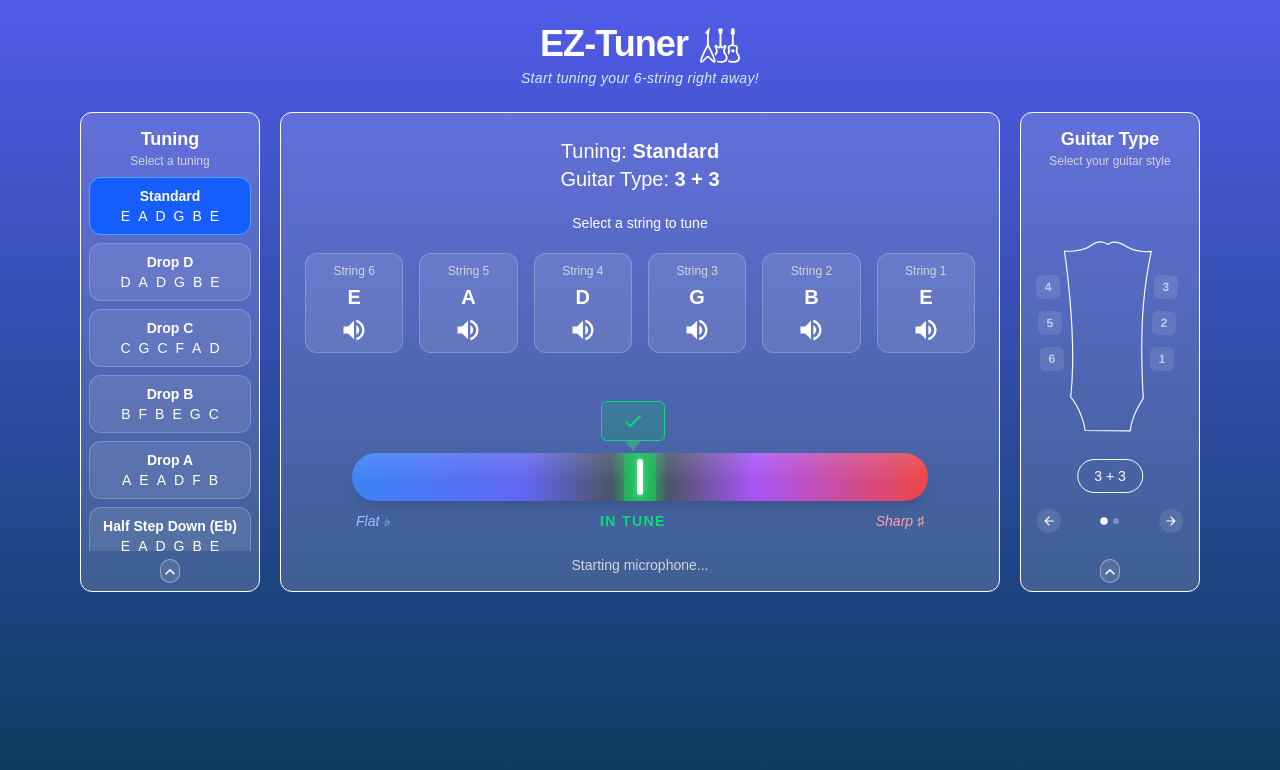
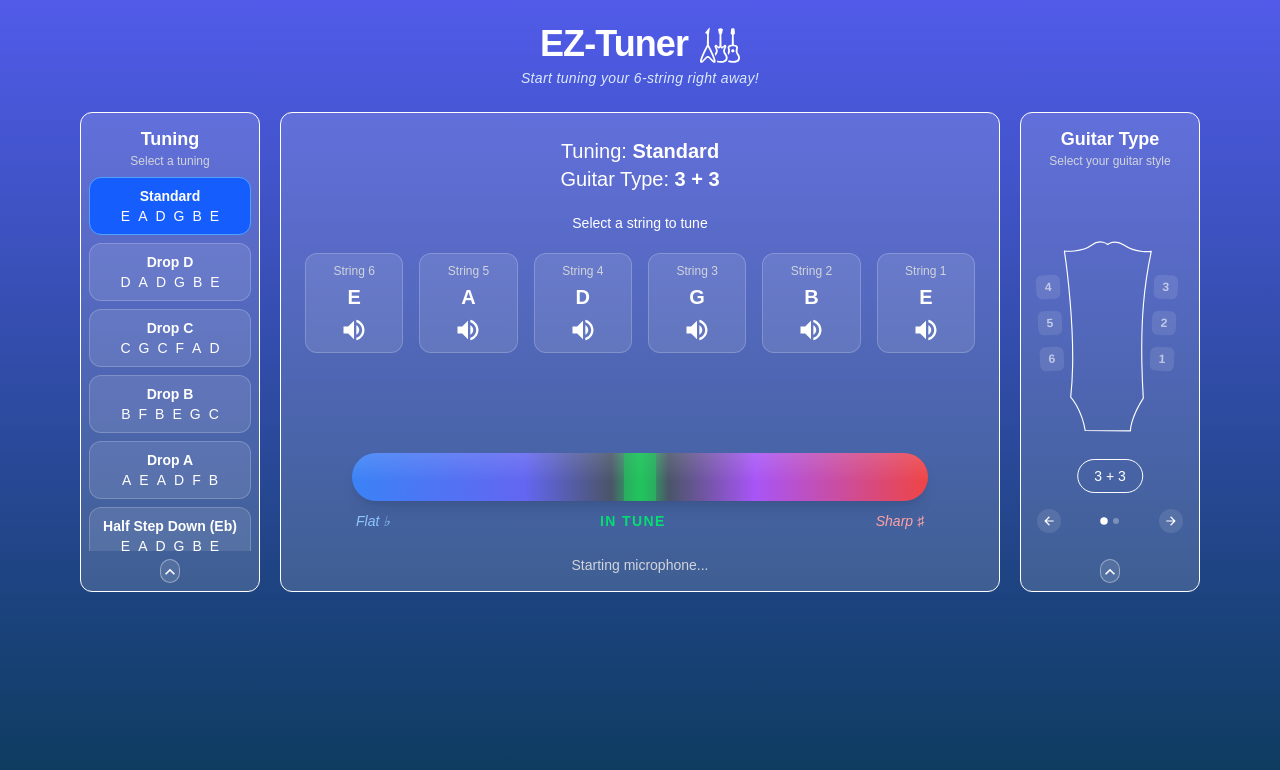
Before and after one commit to connorklee0/ez-tuner, a Next.js app: page / in a window 1280 px wide. Shown: the top 770 px of the page. Built offline with nearby package versions, Linux system fonts and the light colour scheme; no server answers.

Commit message:
show indicator and needle only if pick up frequency

```diff
--- a/components/Tuner Display/Tuner/TunerBar.jsx
+++ b/components/Tuner Display/Tuner/TunerBar.jsx
@@ -8,18 +8,20 @@ const TunerBar = ({ frequency, targetFrequency, permissionError = true }) => {
   const clampedDiff = Math.max(-30, Math.min(30, diff));
   const needlePercent = ((clampedDiff + 30) / 60) * 100;
 
+  console.log(frequency);
+
   return (
     <div className="flex flex-col items-center justify-center p-6 w-full">
       <div className="relative w-full max-w-xl">
         {/* TunerIndicator — floats above needle */}
-        <div
-          className="absolute -top-14 transition-all duration-150"
-          style={{ left: `calc(${needlePercent}% - 39px)` }}
-        >
-          {!permissionError && (
+        {!permissionError && frequency && (
+          <div
+            className="absolute -top-14 transition-all duration-150"
+            style={{ left: `calc(${needlePercent}% - 39px)` }}
+          >
             <TunerIndicator diff={diff} isInTune={isInTune} />
-          )}
-        </div>
+          </div>
+        )}
 
         {/* Gradient track */}
         <div
@@ -46,7 +48,7 @@ const TunerBar = ({ frequency, targetFrequency, permissionError = true }) => {
             }}
           />
 
-          {!permissionError && (
+          {!permissionError && frequency && (
             <div
               className="absolute top-1/2 -translate-y-1/2 w-1.5 h-9 rounded-full bg-white z-10 transition-all duration-150"
               style={{
--- a/components/Tuner Display/TunerDisplayWrapper.jsx
+++ b/components/Tuner Display/TunerDisplayWrapper.jsx
@@ -20,6 +20,8 @@ const TunerDisplayWrapper = () => {
 
   const { frequency, isListening, permissionError } = useMicrophone();
 
+  console.log(frequency)
+
   return (
     <div className="flex flex-col items-center justify-between py-4 border w-180 h-120 rounded-xl bg-white/15">
       <StringBarDisplay />
```
